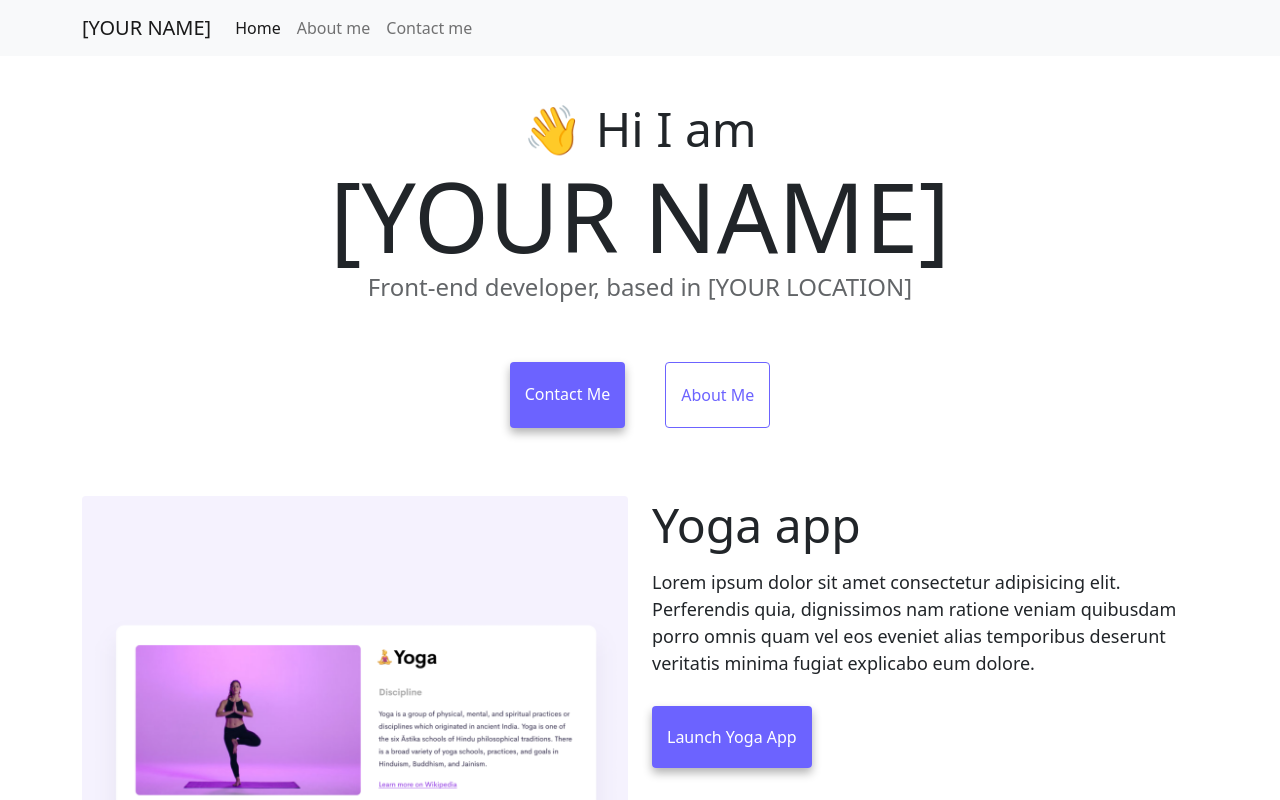
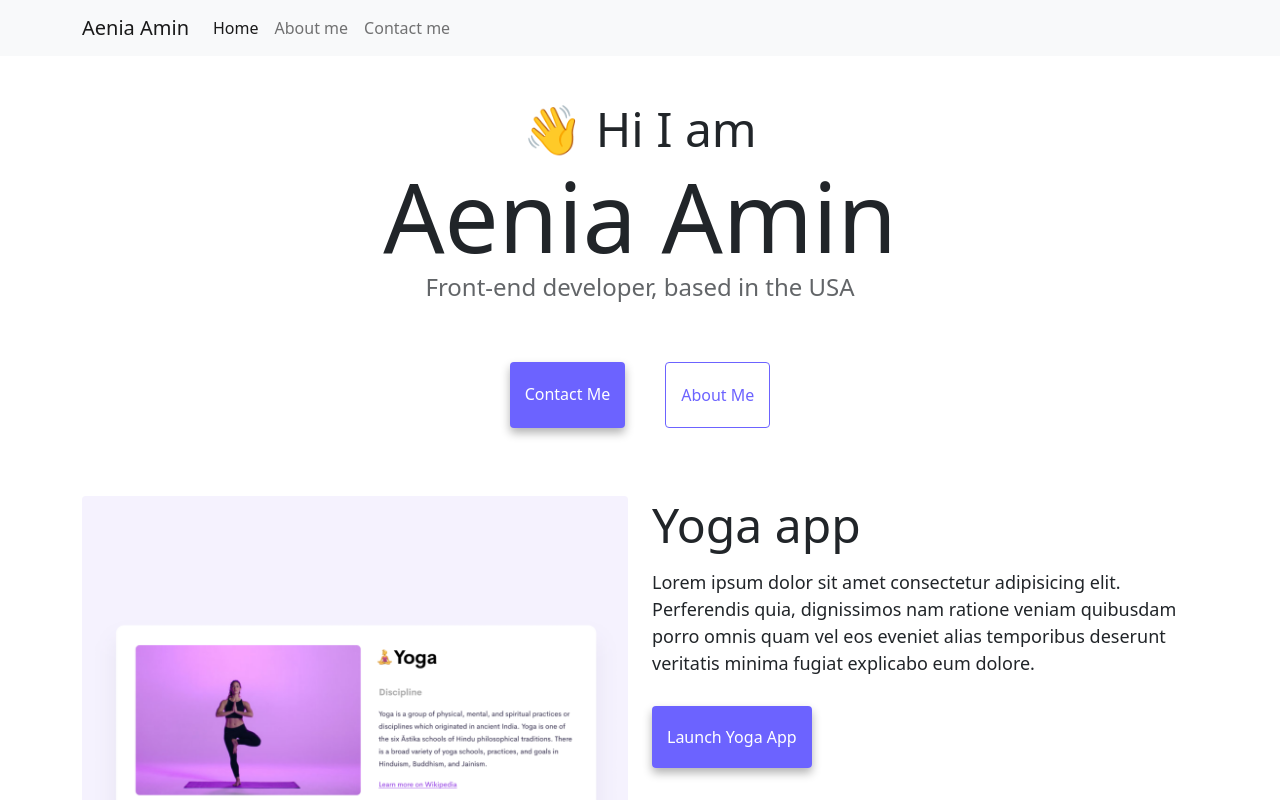
Before and after one commit to aenia12/Res.3.Amin.Homework, a plain HTML site: page index.html in a window 1280 px wide. Shown: the top 800 px of the page. Drawn offline with nearby package versions, Linux system fonts and the light colour scheme.

Commit message:
Filled in personal information.

```diff
--- a/index.html
+++ b/index.html
@@ -4,7 +4,7 @@
     <meta charset="UTF-8" />
     <meta http-equiv="X-UA-Compatible" content="IE=edge" />
     <meta name="viewport" content="width=device-width, initial-scale=1.0" />
-    <title>[YOUR NAME]</title>
+    <title>Front-End Developer- Aenia Amin</title>
     <link
       href="https://cdn.jsdelivr.net/npm/bootstrap@5.0.0-beta2/dist/css/bootstrap.min.css"
       rel="stylesheet"
@@ -21,7 +21,7 @@
   <body>
     <nav class="navbar navbar-expand-lg navbar-light bg-light fixed-top">
       <div class="container">
-        <a class="navbar-brand" href="index.html">[YOUR NAME]</a>
+        <a class="navbar-brand" href="index.html">Aenia Amin</a>
         <button
           class="navbar-toggler"
           type="button"
@@ -51,8 +51,8 @@
       </div>
     </nav>
     <h2 class="text-center">👋 Hi I am</h2>
-    <h1 class="text-center">[YOUR NAME]</h1>
-    <h3 class="text-center">Front-end developer, based in [YOUR LOCATION]</h3>
+    <h1 class="text-center">Aenia Amin</h1>
+    <h3 class="text-center">Front-end developer, based in the USA</h3>
     <div class="navigation-links mb-5">
       <a href="about.html#contact" class="primary-link">Contact me</a>
       <a href="about.html" class="secondary-link">About me</a>
```
Also changed, not shown: about.html (+4 -4 lines).
